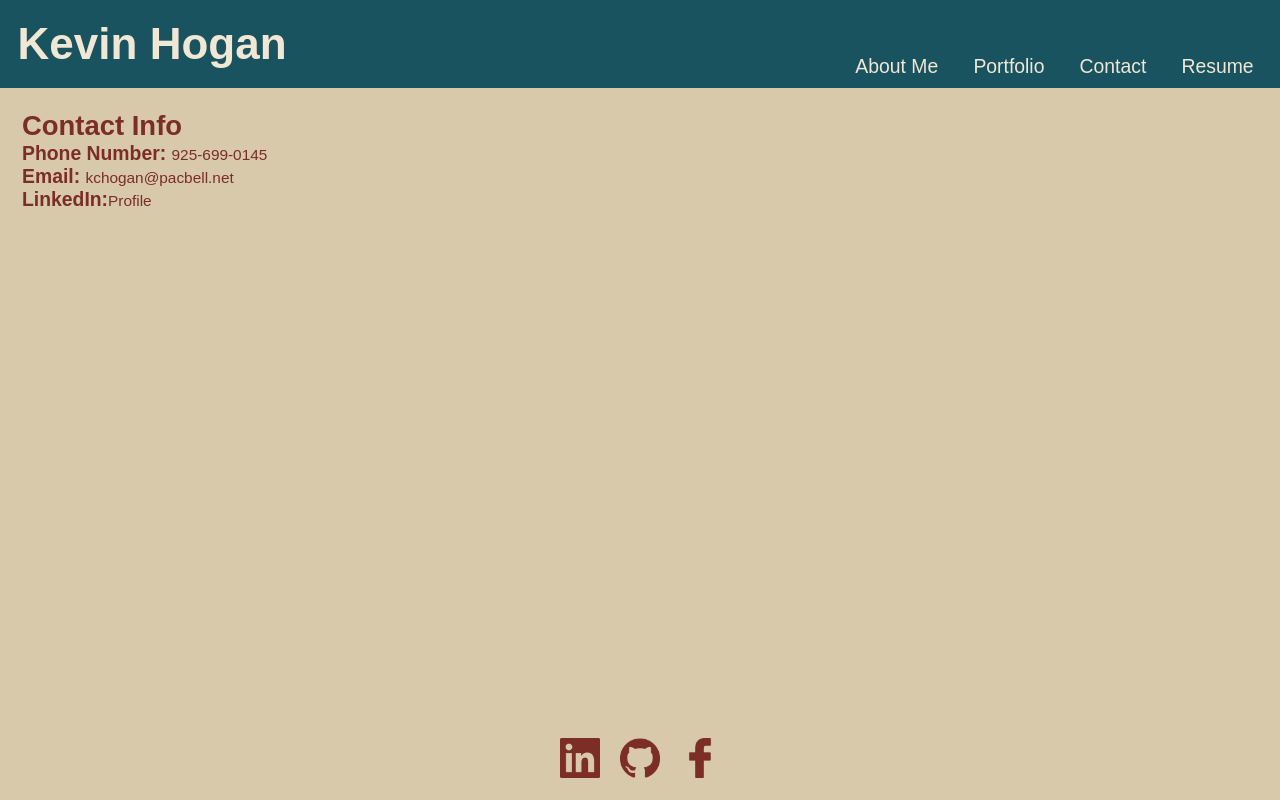
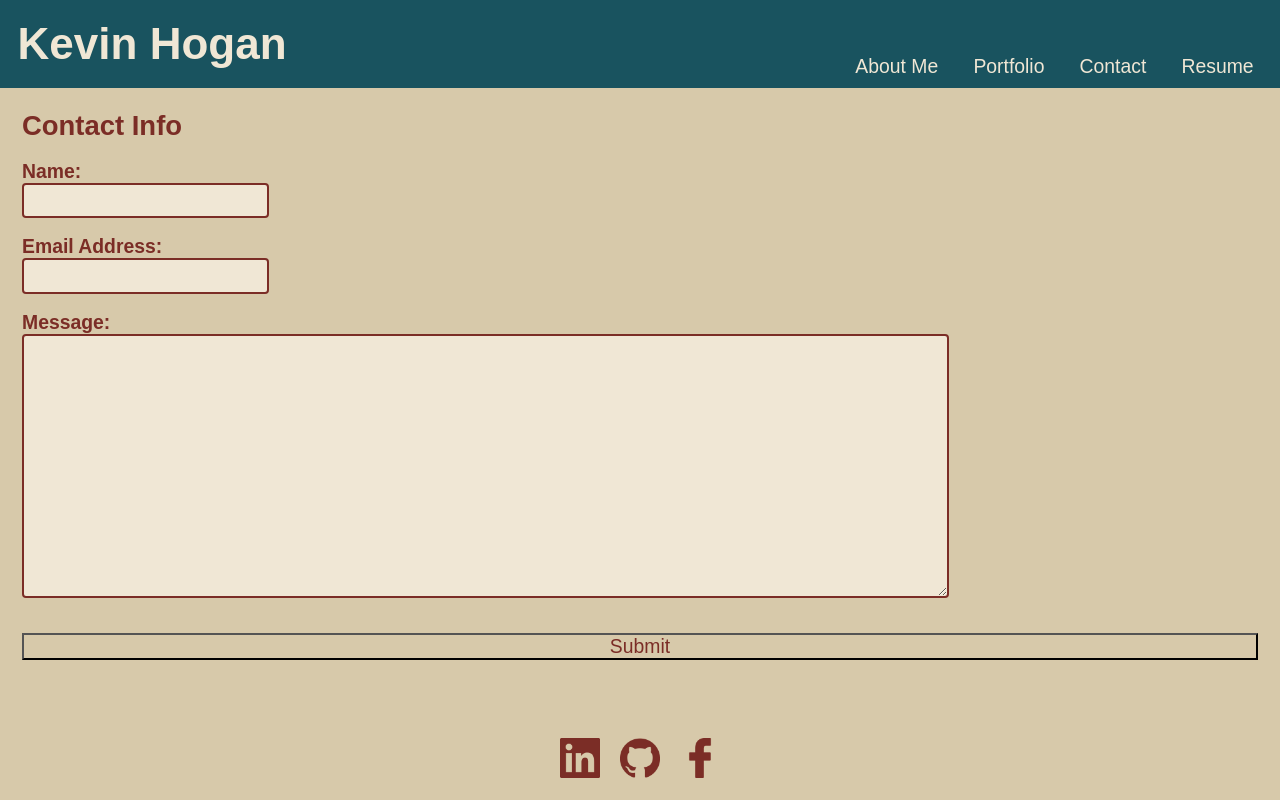
Before and after one commit to kevinchogan/react-portfolio, a React (Vite) app: page /contact in a window 1280 px wide. Built offline with nearby package versions, Linux system fonts and the light colour scheme.

Commit message:
first pass at contact page

```diff
--- a/src/index.css
+++ b/src/index.css
@@ -248,26 +248,37 @@ header nav ul a:hover {
   color: var(--dark-red);
   background-color: var(--dark-tan);
   font-weight: bolder;
+  display:flex;
+  flex-direction: column;
   min-height: 80vh;
 }
 
-.contacts ul,
-.contacts h2,
-.contacts a,
-.contacts li{
-  color: var(--dark-red);
-  background-color: var(--dark-tan);
+.contacts h2 {
+  margin-bottom: 1rem;
 }
 
-.contacts a {
-  color: var(--dar-red);
-  text-decoration: none;
-  font-weight: lighter;
-  font-size: 0.875rem;
+.contacts input {
+  background-color: var(--tan);
+  margin-bottom: 1rem;
 }
 
-.contacts a:hover {
-  text-decoration: underline;
+.contacts #name,
+.contacts #email {
+  width: 20%;
+  border: 2px solid var(--dark-red);
+  border-radius: 4px;
+  height: 2rem;
+  padding: 0.5rem;
+}
+
+.contacts #message {
+  width: 75%;
+  height: 15rem;
+  background-color: var(--tan);
+  border: 2px solid var(--dark-red);
+  border-radius: 4px;
+  margin-bottom: 2rem;
+  padding: 0.5rem;
 }
 
 
--- a/src/pages/ContactPage.jsx
+++ b/src/pages/ContactPage.jsx
@@ -1,20 +1,14 @@
 export default function ContactPage() {
     return (
-      <section className="contacts">
+      <form className="contacts">
       <h2 id="Contact_Info">Contact Info</h2>
-      <ul>
-        <li>Phone Number: <a href="tel:9256990145">925-699-0145</a></li>
-        <li>
-          Email: <a href="mailto:kchogan@pacbell.net">kchogan@pacbell.net</a>
-        </li>
-        <li>
-          LinkedIn:
-          <a
-            target="_blank"
-            href="https://www.linkedin.com/in/kevin-hogan-aa53392/"
-            >Profile</a>
-        </li>
-      </ul>
-    </section>
+      <label for="name">Name:</label>
+      <input type="text" id="name"></input>
+      <label for="email">Email Address:</label>
+      <input type="text" id="email"></input>
+      <label for="message">Message:</label>
+      <textarea type="text" id="message"></textarea>
+      <button if="submit" type="submit">Submit</button>
+    </form>
     );
   }
```
